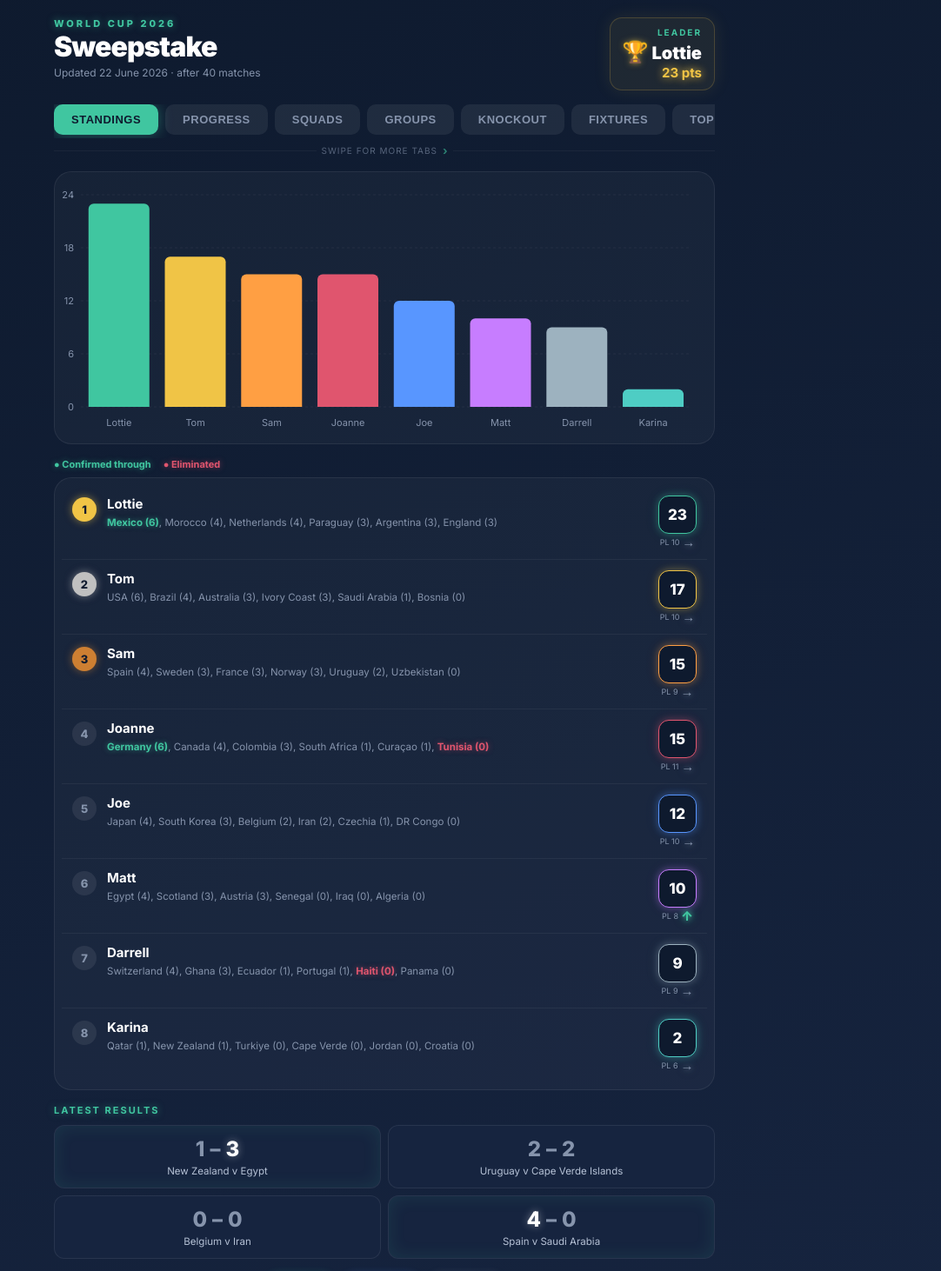
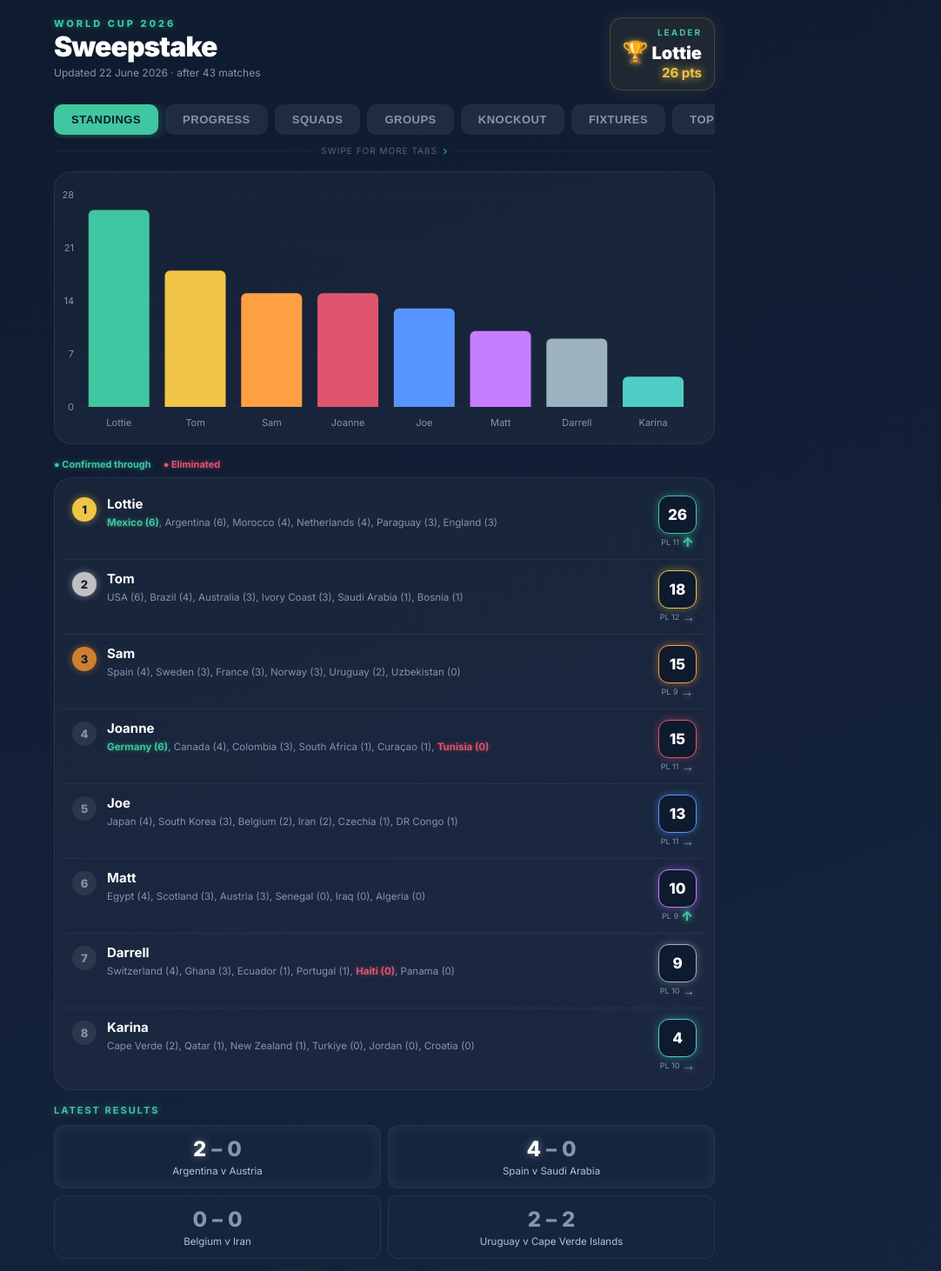
Before and after one commit to PortsDayOne/worldcup-sweepstake, a React (Vite) app in the folder sweepstake-site/: page / in a window 1280 px wide. Shown: the top 1462 px of the page at 87% size, without its empty margins (198-1280 px from the left). Built offline with nearby package versions, Linux system fonts and the light colour scheme.

Commit message:
Update data.js

```diff
--- a/sweepstake-site/src/data.js
+++ b/sweepstake-site/src/data.js
@@ -1,15 +1,15 @@
 // AUTO-GENERATED by update_scores.py — do not edit manually
-export const LAST_UPDATED = "22 June 2026 · after 40 matches";
+export const LAST_UPDATED = "22 June 2026 · after 43 matches";
 
 export const PLAYERS = [
-  { name: "Lottie", color: "#40C6A0", total: 23, played: 10, teams: "Mexico (6), Morocco (4), Netherlands (4), Paraguay (3), Argentina (3), England (3)" },
-  { name: "Tom", color: "#F0C446", total: 17, played: 10, teams: "USA (6), Brazil (4), Australia (3), Ivory Coast (3), Saudi Arabia (1), Bosnia (0)" },
+  { name: "Lottie", color: "#40C6A0", total: 26, played: 11, teams: "Mexico (6), Argentina (6), Morocco (4), Netherlands (4), Paraguay (3), England (3)" },
+  { name: "Tom", color: "#F0C446", total: 18, played: 12, teams: "USA (6), Brazil (4), Australia (3), Ivory Coast (3), Saudi Arabia (1), Bosnia (1)" },
   { name: "Sam", color: "#FF9F43", total: 15, played: 9, teams: "Spain (4), Sweden (3), France (3), Norway (3), Uruguay (2), Uzbekistan (0)" },
   { name: "Joanne", color: "#E0556E", total: 15, played: 11, teams: "Germany (6), Canada (4), Colombia (3), South Africa (1), Curaçao (1), Tunisia (0)" },
-  { name: "Joe", color: "#5896FF", total: 12, played: 10, teams: "Japan (4), South Korea (3), Belgium (2), Iran (2), Czechia (1), DR Congo (0)" },
-  { name: "Matt", color: "#C77DFF", total: 10, played: 8, teams: "Egypt (4), Scotland (3), Austria (3), Senegal (0), Iraq (0), Algeria (0)" },
-  { name: "Darrell", color: "#9DB2BF", total: 9, played: 9, teams: "Switzerland (4), Ghana (3), Ecuador (1), Portugal (1), Haiti (0), Panama (0)" },
-  { name: "Karina", color: "#4ECDC4", total: 2, played: 6, teams: "Qatar (1), New Zealand (1), Turkiye (0), Cape Verde (0), Jordan (0), Croatia (0)" }
+  { name: "Joe", color: "#5896FF", total: 13, played: 11, teams: "Japan (4), South Korea (3), Belgium (2), Iran (2), Czechia (1), DR Congo (1)" },
+  { name: "Matt", color: "#C77DFF", total: 10, played: 9, teams: "Egypt (4), Scotland (3), Austria (3), Senegal (0), Iraq (0), Algeria (0)" },
+  { name: "Darrell", color: "#9DB2BF", total: 9, played: 10, teams: "Switzerland (4), Ghana (3), Ecuador (1), Portugal (1), Haiti (0), Panama (0)" },
+  { name: "Karina", color: "#4ECDC4", total: 4, played: 10, teams: "Cape Verde (2), Qatar (1), New Zealand (1), Turkiye (0), Jordan (0), Croatia (0)" }
 ];
 
 export const PROGRESSION = [
@@ -24,13 +24,13 @@ export const PROGRESSION = [
   { day: "18 Jun", Lottie: 11, Tom: 11, Sam: 11, Joanne: 11, Joe: 7, Darrell: 8, Matt: 7, Karina: 2 },
   { day: "19 Jun", Lottie: 17, Tom: 14, Sam: 11, Joanne: 11, Joe: 7, Darrell: 8, Matt: 7, Karina: 2 },
   { day: "20 Jun", Lottie: 23, Tom: 17, Sam: 11, Joanne: 14, Joe: 7, Darrell: 8, Matt: 7, Karina: 2 },
-  { day: "21 Jun", Lottie: 23, Tom: 17, Sam: 15, Joanne: 15, Joe: 12, Darrell: 9, Matt: 7, Karina: 2 },
-  { day: "22 Jun", Lottie: 23, Tom: 17, Sam: 15, Joanne: 15, Joe: 12, Darrell: 9, Matt: 10, Karina: 2 }
+  { day: "21 Jun", Lottie: 23, Tom: 18, Sam: 15, Joanne: 15, Joe: 13, Darrell: 9, Matt: 7, Karina: 4 },
+  { day: "22 Jun", Lottie: 26, Tom: 18, Sam: 15, Joanne: 15, Joe: 13, Darrell: 9, Matt: 10, Karina: 4 }
 ];
 
 export const RECENT = [
-  { a: "New Zealand", ga: 1, gb: 3, b: "Egypt" },
-  { a: "Uruguay", ga: 2, gb: 2, b: "Cape Verde Islands" },
+  { a: "Argentina", ga: 2, gb: 0, b: "Austria" },
+  { a: "Spain", ga: 4, gb: 0, b: "Saudi Arabia" },
   { a: "Belgium", ga: 0, gb: 0, b: "Iran" },
-  { a: "Spain", ga: 4, gb: 0, b: "Saudi Arabia" }
+  { a: "Uruguay", ga: 2, gb: 2, b: "Cape Verde Islands" }
 ];
```
